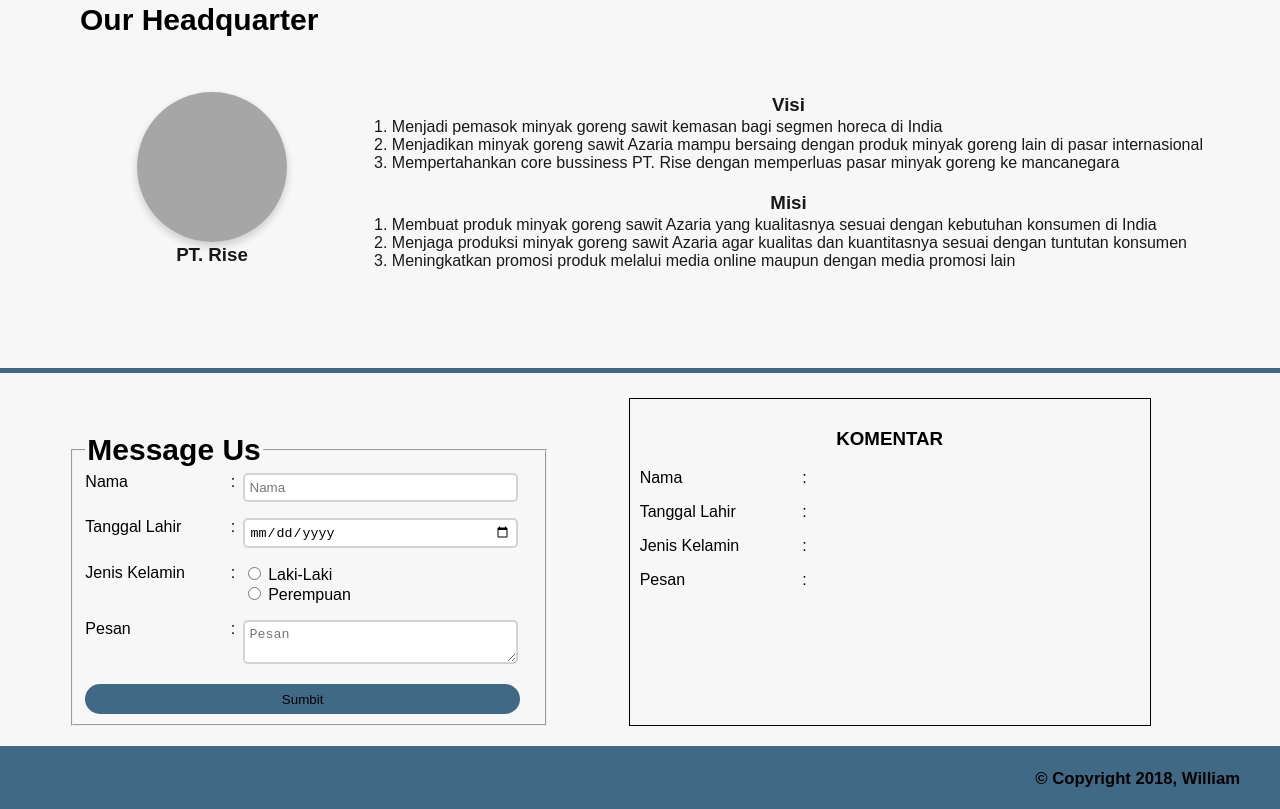
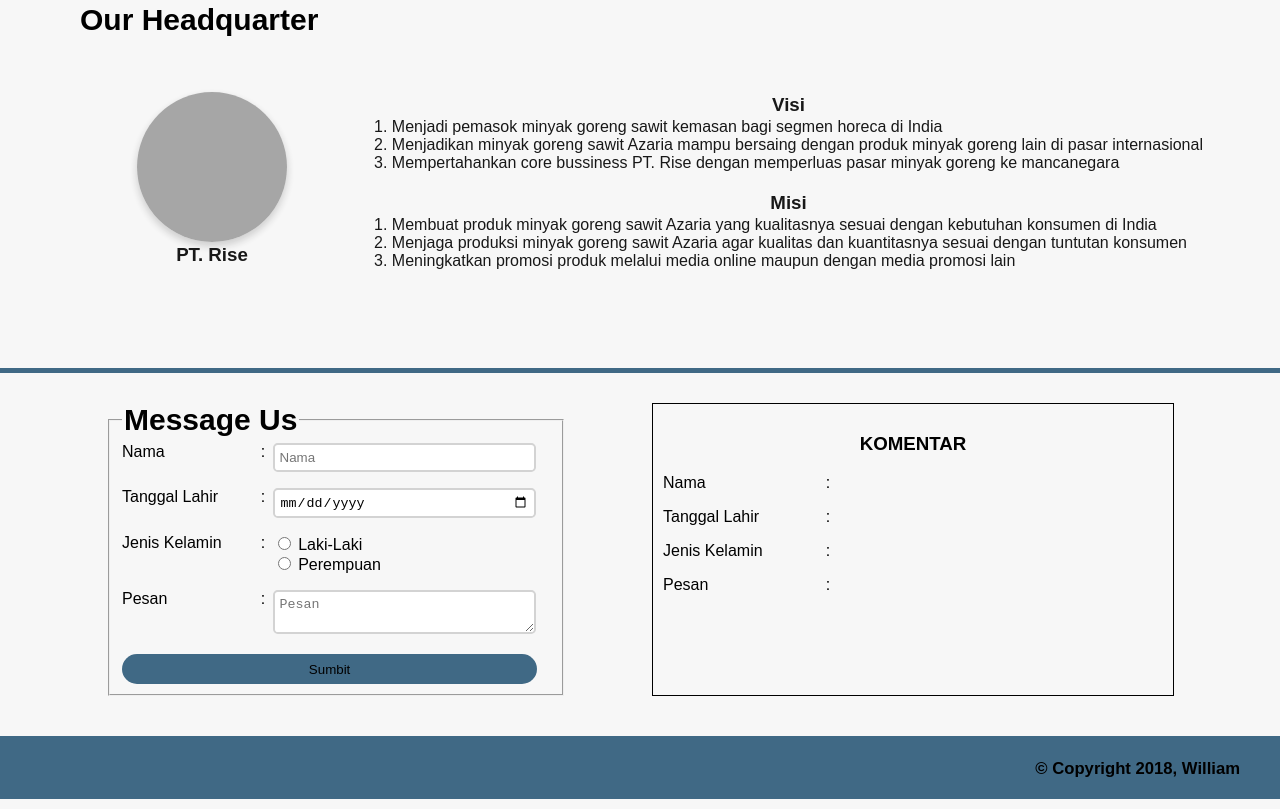
Before and after one commit to Williamy11/miniproject, a plain HTML site: page index.html in a window 1280 px wide. Shown: the part 1673-2482 px from the top of the page. Drawn offline with Linux system fonts and the light colour scheme; grey boxes are pictures that could not be loaded.

Commit message:
Add files via upload

```diff
--- a/css/Home.css
+++ b/css/Home.css
@@ -109,7 +109,7 @@ footer{
 }
 .message-form {
     margin-top: 50px;
-    margin-right: 20px;
+    margin: 20px;
 }
 .form-section{
     width: 500px;
@@ -155,6 +155,7 @@ legend{
     border: 1px solid black;
     margin-top: 15px;
     width: 500px;
+    margin: 20px;
 }
 center{
     margin: 0px 0 30px 0;
@@ -166,6 +167,7 @@ center{
     justify-content: space-evenly;
     flex-wrap: wrap;
     margin: 10px;
+    margin: auto;
 }
 a{
     color: inherit;
```
